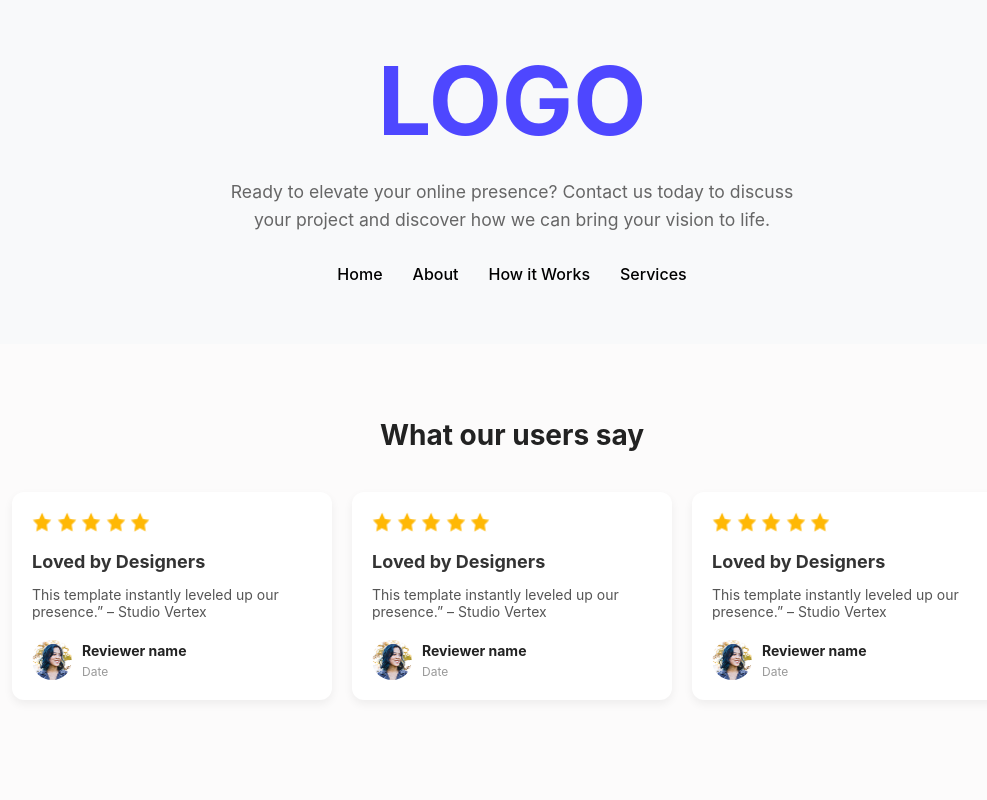
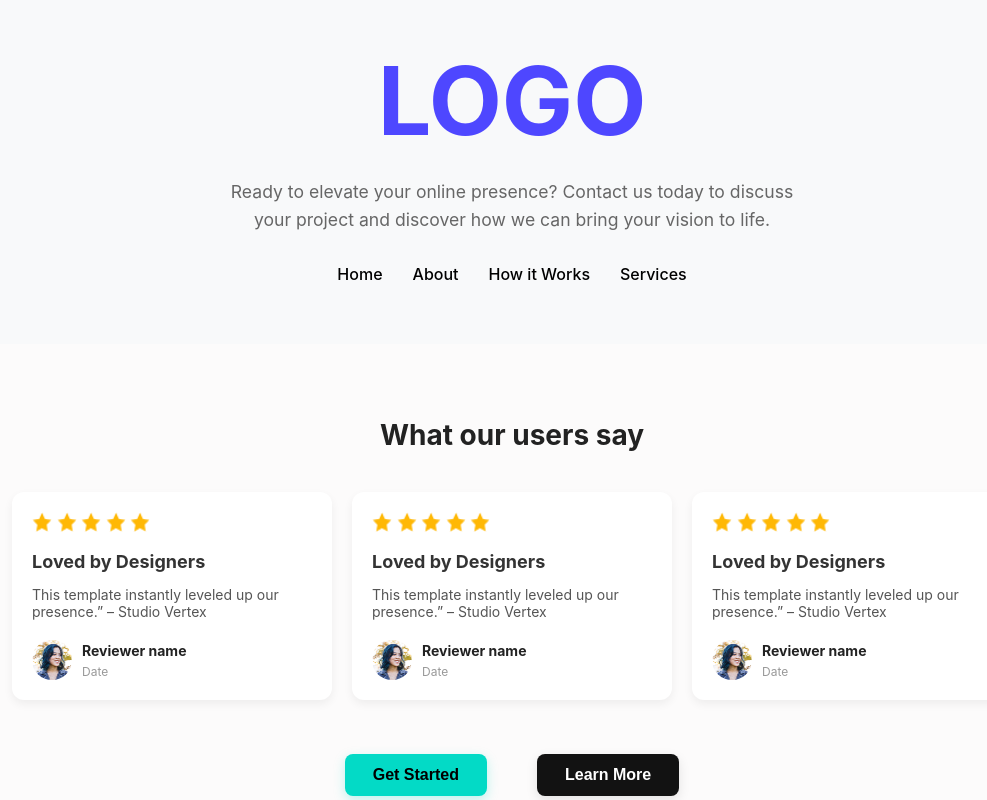
Before and after one commit to abrarjahinzihan/assignment1, a plain HTML site: page index.html in a window 1280 px wide. Shown: the part 2369-3169 px from the top of the page, without its empty margins (128-1115 px from the left). Before the commit the page ends 3119 px from the top, so only its background shows below. Drawn offline with Linux system fonts and the light colour scheme.

Commit message:
finally Done

```diff
--- a/index.html
+++ b/index.html
@@ -3,7 +3,7 @@
 <head>
     <meta charset="UTF-8">
     <meta name="viewport" content="width=device-width, initial-scale=1.0">
-    <title>Cool Dark UI Template</title>
+    <title>Cool Dark </title>
     <link rel="stylesheet" href="style/design.css">
 </head>
 <body>
@@ -53,7 +53,7 @@
         </div>
     </section>
 
-    <!-- Contact Section -->
+
     <section class="contact-section">
         <div class="contact-container">
 
@@ -85,19 +85,19 @@
         </div>
     </section>
 
-    <!-- Footer Section -->
+
     <footer class="footer-section">
         <div class="footer-content">
-            <!-- Logo/Website Name -->
+
             <div class="footer-logo">LOGO</div>
 
-            <!-- Description Text -->
+
             <p class="footer-description">
                 Ready to elevate your online presence? Contact us today to discuss<br>
                 your project and discover how we can bring your vision to life.
             </p>
 
-            <!-- Navigation Links -->
+
             <nav class="footer-links">
                 <a href="#">Home</a>
                 <a href="#">About</a>
@@ -111,7 +111,7 @@
         <h2>What our users say</h2>
         <div class="feedback-container">
 
-        <!-- Card 1 -->
+
         <div class="feedback-card">
             <div class="stars">
             <img src="Assets/icon-star.png" alt="star">
@@ -131,7 +131,7 @@
             </div>
         </div>
 
-        <!-- Repeat Card 2 and 3 -->
+
         <div class="feedback-card">
             <div class="stars">
             <img src="Assets/icon-star.png" alt="star">
@@ -172,5 +172,10 @@
 
         </div>
     </section>
+    <div class="btn_div">
+        <button class="btn btn-primary">Get Started</button>
+        <button class="btn btn-secondary">Learn More</button>
+    </div>
+
 </body>
 </html>
--- a/style/design.css
+++ b/style/design.css
@@ -247,10 +247,10 @@ body {
 
 .stat-label {
     font-size: 1.1rem;
-    color: black; /* Black labels */
+    color: black;
     font-weight: 400;
-    opacity: 0.8; /* Slightly muted */
-    text-transform: uppercase; /* ALL CAPS like image */
+    opacity: 0.8;
+    text-transform: uppercase;
     letter-spacing: 0.5px;
 }
 
@@ -363,7 +363,7 @@ body {
 
 /* Footer Section */
 .footer-section {
-    background-color: #f8f9fa; /* Light gray background */
+    background-color: #f8f9fa;
     padding: 60px 20px;
     text-align: center;
 }
@@ -403,7 +403,7 @@ body {
 }
 
 .footer-links a:hover {
-    color: #03dac6; /* Teal accent color on hover */
+    color: #03dac6;
 }
 
 /* Responsive Design */
@@ -484,3 +484,92 @@ body {
     font-size: 12px;
     color: #999;
 }
+
+/* Base Button Styles (for all buttons) */
+.btn {
+    display: inline-block;
+    padding: 12px 28px;
+    border-radius: 8px;
+    font-weight: 600;
+    font-size: 1rem;
+    cursor: pointer;
+    text-align: center;
+    transition: all 0.4s cubic-bezier(0.175, 0.885, 0.32, 1.275);
+    position: relative;
+    overflow: hidden;
+    border: none;
+    z-index: 1;
+}
+
+
+.btn-primary {
+    background-color: #03dac6;
+    color: #000;
+    box-shadow: 0 4px 12px rgba(3, 218, 198, 0.25);
+}
+
+
+.btn-secondary {
+    background-color: #121212;
+    color: #fff;
+    box-shadow: 0 4px 12px rgba(0, 0, 0, 0.1);
+}
+
+
+.btn:hover {
+    transform: translateY(-3px);
+    box-shadow: 0 8px 20px rgba(0, 0, 0, 0.15);
+}
+
+.btn-primary:hover {
+    background-color: #02b3a2;
+    box-shadow: 0 8px 20px rgba(3, 218, 198, 0.35);
+}
+
+.btn-secondary:hover {
+    background-color: #000;
+}
+
+
+.btn::after {
+    content: '';
+    position: absolute;
+    top: 50%;
+    left: 50%;
+    width: 5px;
+    height: 5px;
+    background: rgba(255, 255, 255, 0.5);
+    opacity: 0;
+    border-radius: 100%;
+    transform: scale(1, 1) translate(-50%);
+    transform-origin: 50% 50%;
+    z-index: -1;
+}
+
+.btn:hover::after {
+    animation: ripple 1s ease-out;
+}
+
+@keyframes ripple {
+    0% {
+        transform: scale(0, 0);
+        opacity: 0.5;
+    }
+    100% {
+        transform: scale(20, 20);
+        opacity: 0;
+    }
+}
+
+/* Click Animation */
+.btn:active {
+    transform: translateY(-1px);
+    transition: all 0.1s;
+}
+.btn_div{
+    display: flex;
+    gap: 50px;
+    justify-content: center;
+    align-items: center;
+    height: 50px;
+}
```
